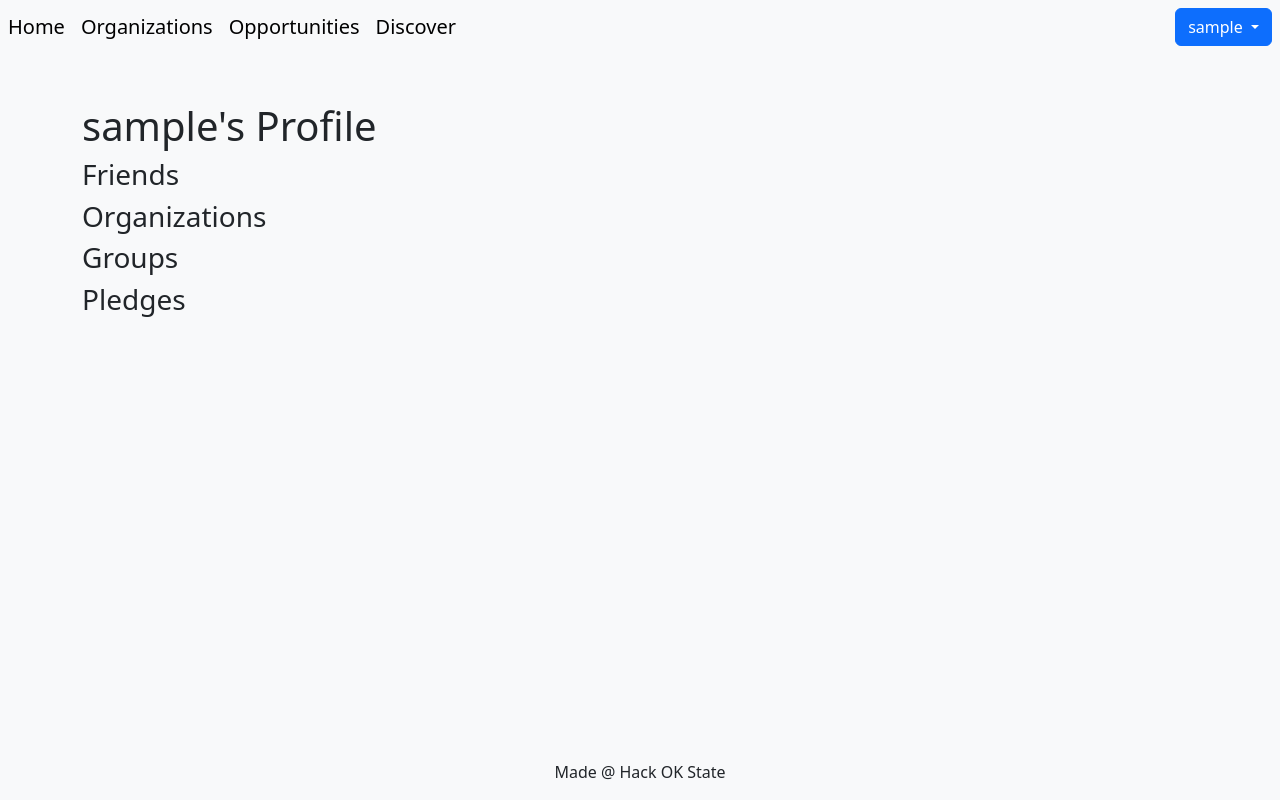
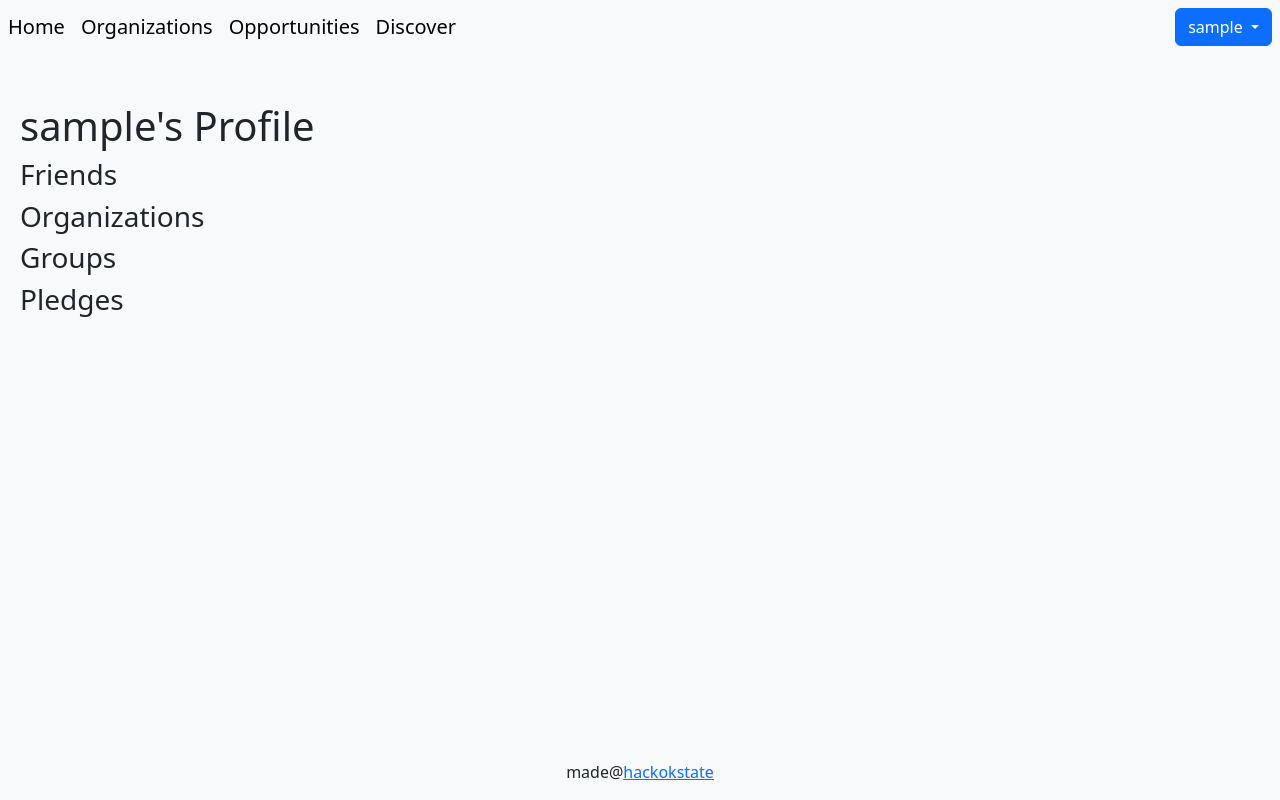
Before and after one commit to Savern02/HackOKState, a Flask app: page /profile in a window 1280 px wide. Run offline with Flask 3, Linux system fonts and the light colour scheme; the visitor is signed in with stand-in values (Sample User, id 1).

Commit message:
profile info

```diff
--- a/app/templates/base.html
+++ b/app/templates/base.html
@@ -16,7 +16,7 @@
     </div>
 
     <footer class="mt-auto">
-        <p class="text-center">Made @ Hack OK State</p>
+        <p class="text-center">made@<a href="https://www.hackokstate.com/">hackokstate</a></p>
     </footer>
     <script src="https://cdn.jsdelivr.net/npm/bootstrap@5.3.2/dist/js/bootstrap.bundle.min.js"></script>
 </body>
--- a/app/templates/profile.html
+++ b/app/templates/profile.html
@@ -3,7 +3,7 @@
 {% block title %}Home{% endblock %}
 
 {% block content %}
-<div class="container mt-5">
+<div class="container mt-5 mx-2">
     <h1>{{name}}'s Profile</h1>
     <h3>Friends</h3>
     <h3>Organizations</h3>
```
